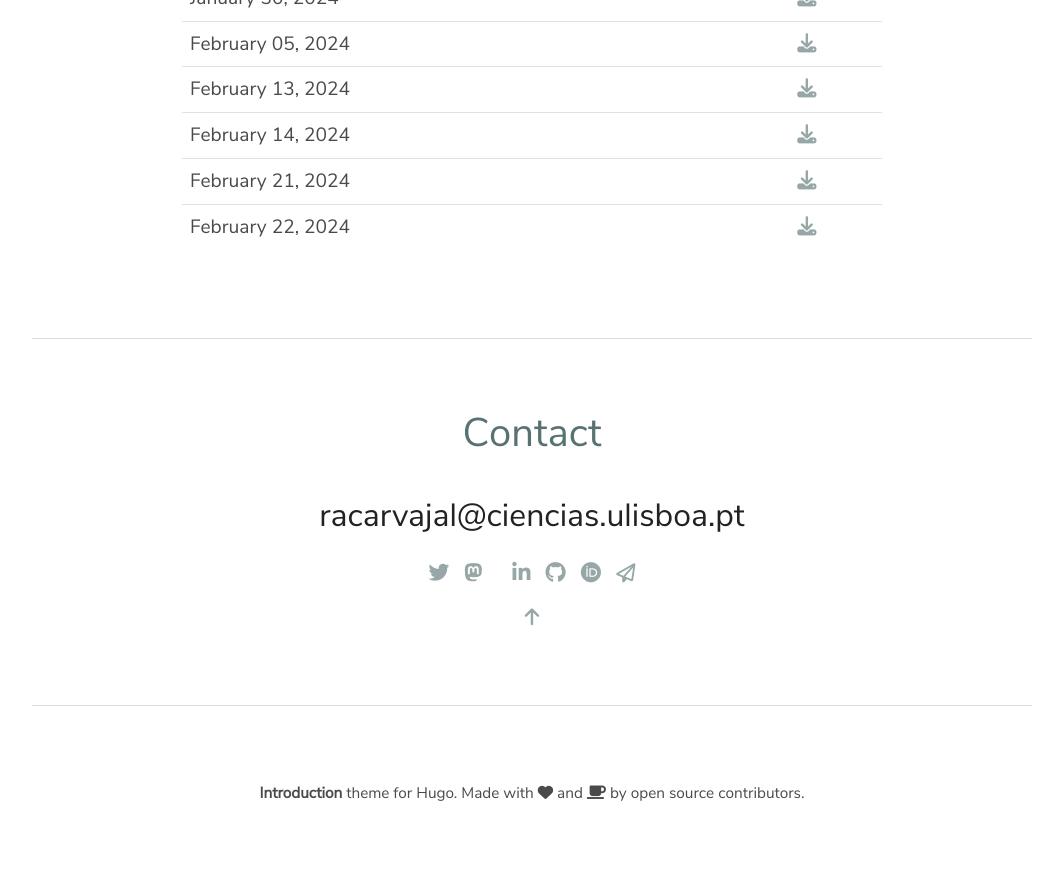
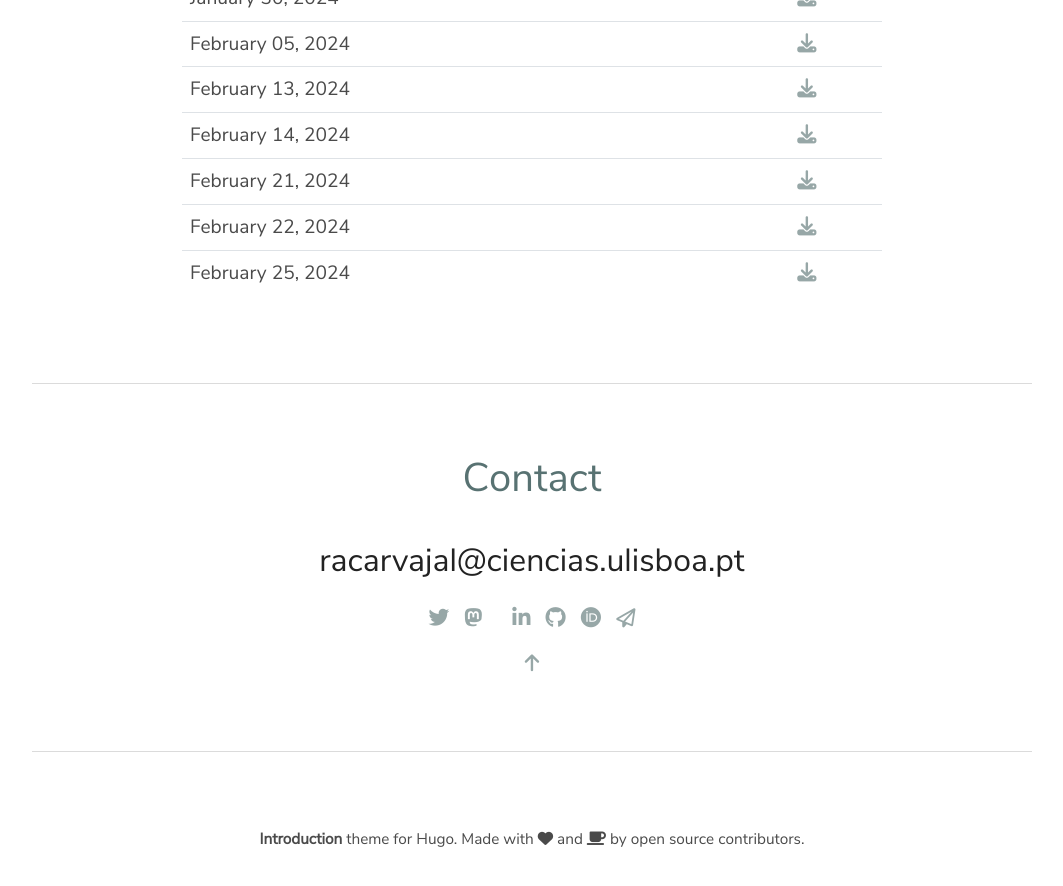
Before and after one commit to racarvajal/racarvajal.github.io, a Jekyll site: the page thesis.html, which Jekyll copies as it is, in a window 1280 px wide and 900 px high, scrolled down 1496 px. Shown: the top 886 px of the window, without its empty margins (108-1171 px from the left). Built offline with Jekyll 4.4.1, drawn with Linux system fonts in a browser that asks for light colours; before the commit the page ends 2351 px from its top, so only the background shows below that.

Commit message:
at feb 25

```diff
--- a/thesis.html
+++ b/thesis.html
@@ -223,6 +223,14 @@
               </a>
             </td>
           </tr>
+          <tr>
+            <td>February 25, 2024</td>
+            <td class="t-center">
+              <a href="files/thesis/thesis_RCP_FCUL_Feb25.pdf" target="_blank">
+                <i class="fa fa-download"></i>
+              </a>
+            </td>
+          </tr>
         </table>
       </div>
     </div>
```
Also changed, not shown: 1 other file.
